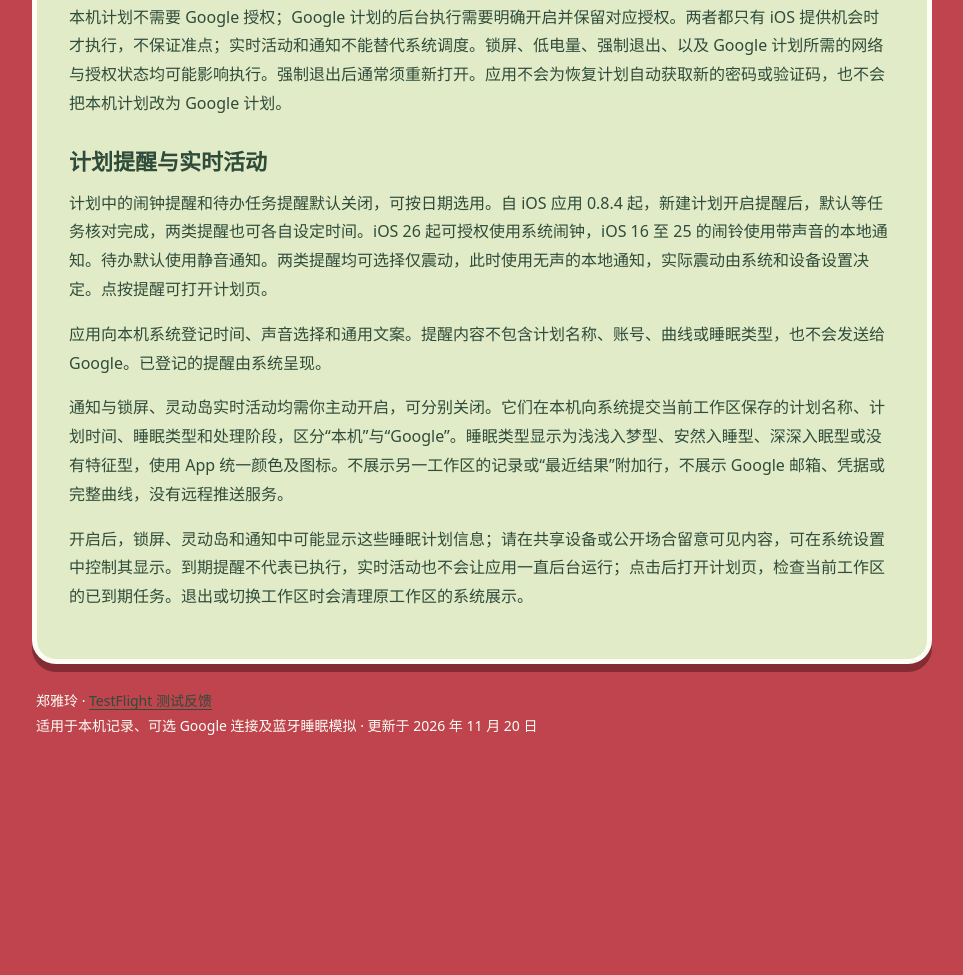
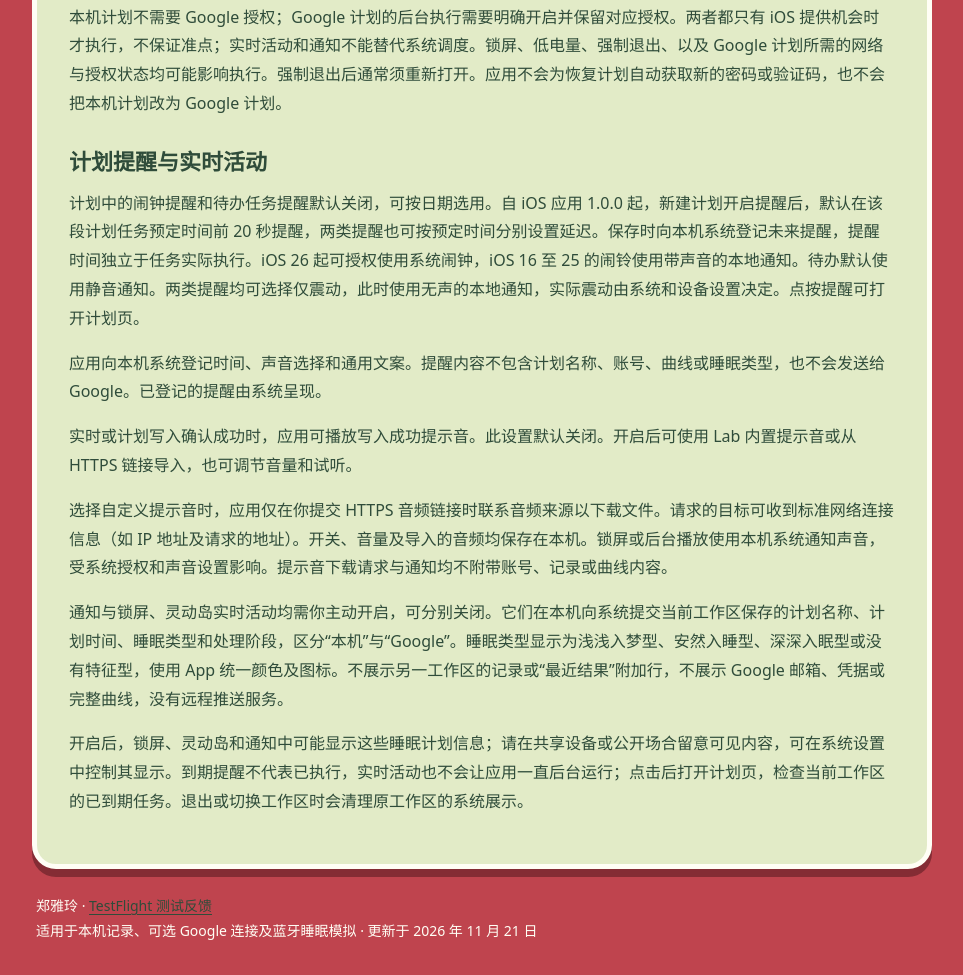
Before and after one commit to PokeSleepLab/ios-support, a plain HTML site: page privacy.html in a window 1280 px wide. Shown: the part 2508-3483 px from the top of the page, without its empty margins (158-1121 px from the left). Before the commit the page ends 3278 px from the top, so only its background shows below. Drawn offline with Linux system fonts and the light colour scheme.

Commit message:
Document optional sleep write cue in iOS 1.0.0

```diff
--- a/privacy.html
+++ b/privacy.html
@@ -33,11 +33,13 @@
 <h2>后台计划</h2>
 <p>本机计划不需要 Google 授权；Google 计划的后台执行需要明确开启并保留对应授权。两者都只有 iOS 提供机会时才执行，不保证准点；实时活动和通知不能替代系统调度。锁屏、低电量、强制退出、以及 Google 计划所需的网络与授权状态均可能影响执行。强制退出后通常须重新打开。应用不会为恢复计划自动获取新的密码或验证码，也不会把本机计划改为 Google 计划。</p>
 <h2>计划提醒与实时活动</h2>
-<p>计划中的闹钟提醒和待办任务提醒默认关闭，可按日期选用。自 iOS 应用 0.8.4 起，新建计划开启提醒后，默认等任务核对完成，两类提醒也可各自设定时间。iOS 26 起可授权使用系统闹钟，iOS 16 至 25 的闹铃使用带声音的本地通知。待办默认使用静音通知。两类提醒均可选择仅震动，此时使用无声的本地通知，实际震动由系统和设备设置决定。点按提醒可打开计划页。</p>
+<p>计划中的闹钟提醒和待办任务提醒默认关闭，可按日期选用。自 iOS 应用 1.0.0 起，新建计划开启提醒后，默认在该段计划任务预定时间前 20 秒提醒，两类提醒也可按预定时间分别设置延迟。保存时向本机系统登记未来提醒，提醒时间独立于任务实际执行。iOS 26 起可授权使用系统闹钟，iOS 16 至 25 的闹铃使用带声音的本地通知。待办默认使用静音通知。两类提醒均可选择仅震动，此时使用无声的本地通知，实际震动由系统和设备设置决定。点按提醒可打开计划页。</p>
 <p>应用向本机系统登记时间、声音选择和通用文案。提醒内容不包含计划名称、账号、曲线或睡眠类型，也不会发送给 Google。已登记的提醒由系统呈现。</p>
+<p>实时或计划写入确认成功时，应用可播放写入成功提示音。此设置默认关闭。开启后可使用 Lab 内置提示音或从 HTTPS 链接导入，也可调节音量和试听。</p>
+<p>选择自定义提示音时，应用仅在你提交 HTTPS 音频链接时联系音频来源以下载文件。请求的目标可收到标准网络连接信息（如 IP 地址及请求的地址）。开关、音量及导入的音频均保存在本机。锁屏或后台播放使用本机系统通知声音，受系统授权和声音设置影响。提示音下载请求与通知均不附带账号、记录或曲线内容。</p>
 <p>通知与锁屏、灵动岛实时活动均需你主动开启，可分别关闭。它们在本机向系统提交当前工作区保存的计划名称、计划时间、睡眠类型和处理阶段，区分“本机”与“Google”。睡眠类型显示为浅浅入梦型、安然入睡型、深深入眠型或没有特征型，使用 App 统一颜色及图标。不展示另一工作区的记录或“最近结果”附加行，不展示 Google 邮箱、凭据或完整曲线，没有远程推送服务。</p>
 <p>开启后，锁屏、灵动岛和通知中可能显示这些睡眠计划信息；请在共享设备或公开场合留意可见内容，可在系统设置中控制其显示。到期提醒不代表已执行，实时活动也不会让应用一直后台运行；点击后打开计划页，检查当前工作区的已到期任务。退出或切换工作区时会清理原工作区的系统展示。</p>
 </main>
-<footer>郑雅玲 · <a href="support.html">TestFlight 测试反馈</a><br>适用于本机记录、可选 Google 连接及蓝牙睡眠模拟 · 更新于 2026 年 11 月 20 日</footer>
+<footer>郑雅玲 · <a href="support.html">TestFlight 测试反馈</a><br>适用于本机记录、可选 Google 连接及蓝牙睡眠模拟 · 更新于 2026 年 11 月 21 日</footer>
 </body>
 </html>
```
